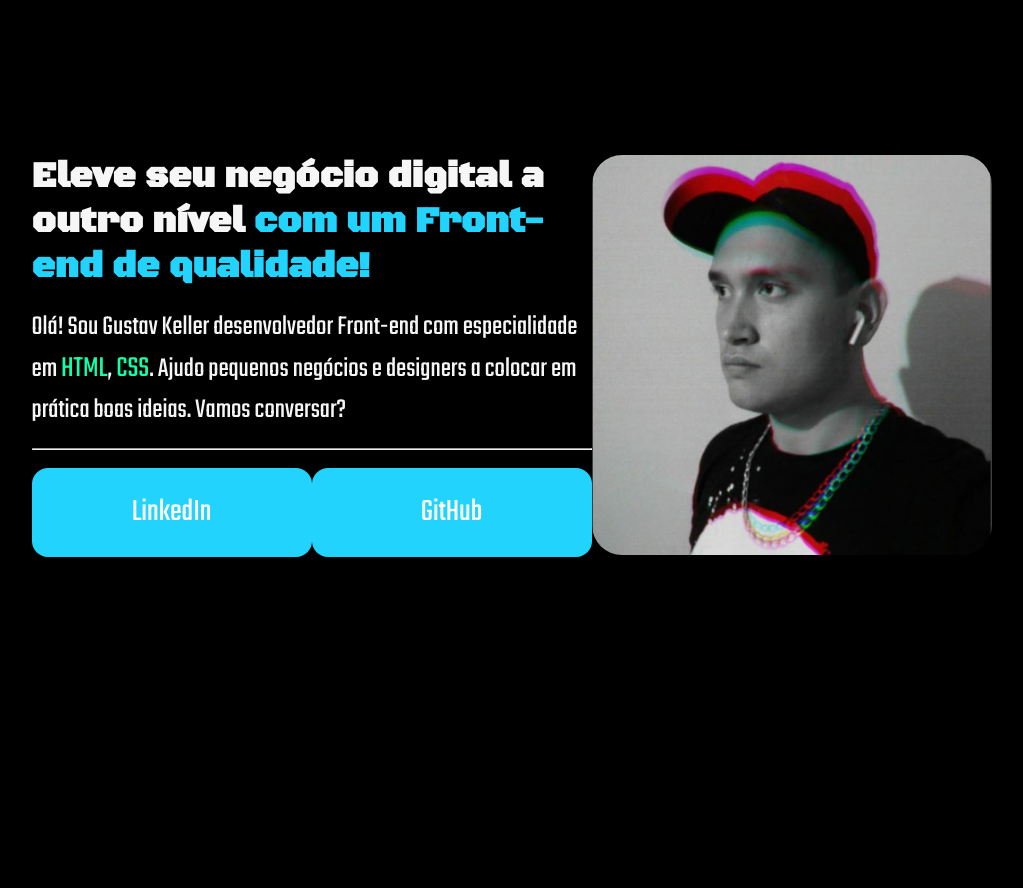
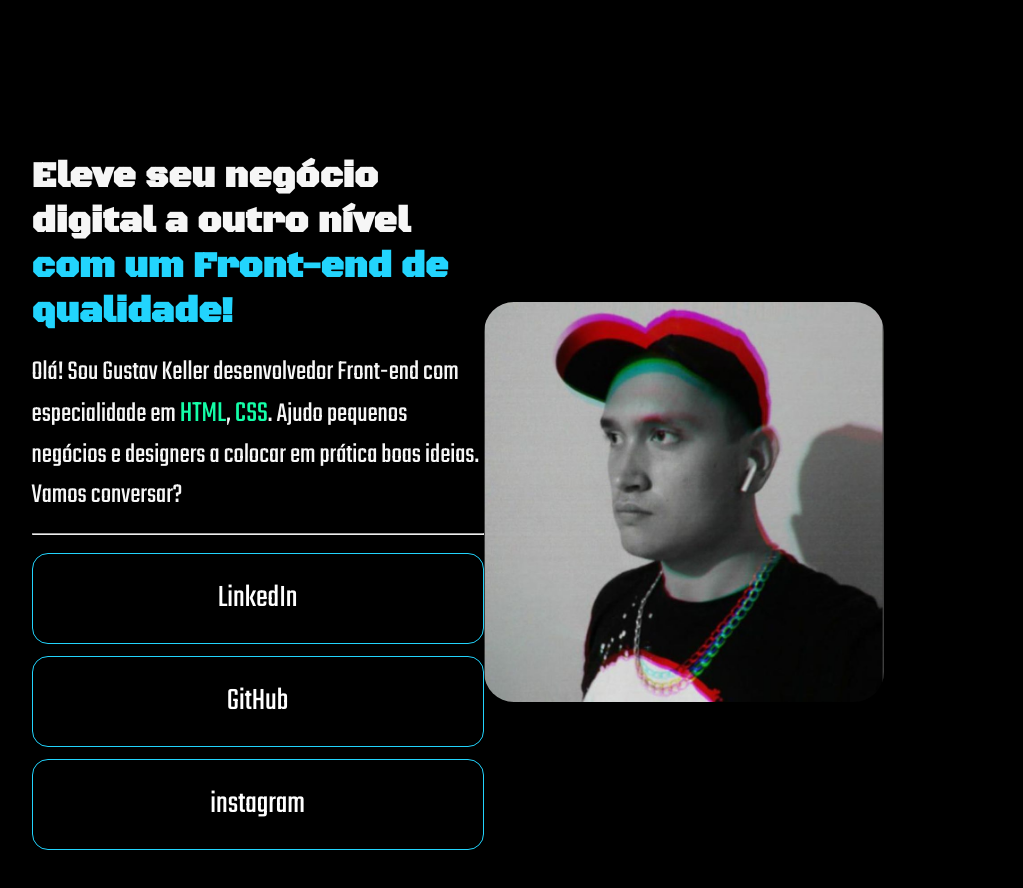
Before and after one commit to gustavkeller-23/Portifolio.version1.0_CursoAlura.html, a plain HTML site: page index.html in a window 1280 px wide. Shown: the whole page, without its empty margins (250-1273 px from the left). Before the commit the page ends 800 px from the top, so only its background shows below. Drawn offline with Linux system fonts and the light colour scheme.

Commit message:
Começando nova versão

```diff
--- a/index.html
+++ b/index.html
@@ -18,6 +18,7 @@
             <div class="container__buttons">
                 <a class="container__buttons__link" href="https://www.linkedin.com/in/gustav-keller-164674271/">LinkedIn</a>
                 <a class="container__buttons__link" href="https://github.com/gustavkeller-23">GitHub</a>
+                <a class="container__buttons__link" href="https://www.instagram.com/gustav.keller.587/">instagram</a>
             </div>
         </section>
         <img  class="photo" src="photo/ImgFromPortifolder.jpeg" alt="foto do dono da página" width="400px" height="400px">
--- a/style.css
+++ b/style.css
@@ -5,7 +5,7 @@
     padding: 0px;
 }
 body{
-    height: 100%;
+    height: 100vh;
     box-sizing: border-box;
     color: #f6f6f6;
     background-color: black;
@@ -43,13 +43,17 @@ hr{
 }
 .container__buttons{
     display: flex;
-    justify-content: space-between;
+    justify-content: center;
+    align-items: center;
+    gap: 12px;
+    flex-direction: column;
 }
 .container__buttons__link{
     font-family: 'Teko', sans-serif;
     font-size: 32px;
-    background-color: #22d4fd;
-    width: 280px;
+    background-color: black;
+    border: #22d4fd solid 1px;
+    width: 450px;
     text-align: center;
     padding: 21.5px 0;
     border-radius: 16px;
```
Also changed, not shown: photo/Github_logo.png (added), photo/Instagram_logo.png (added), photo/LinkedIn_logo.png (added).
